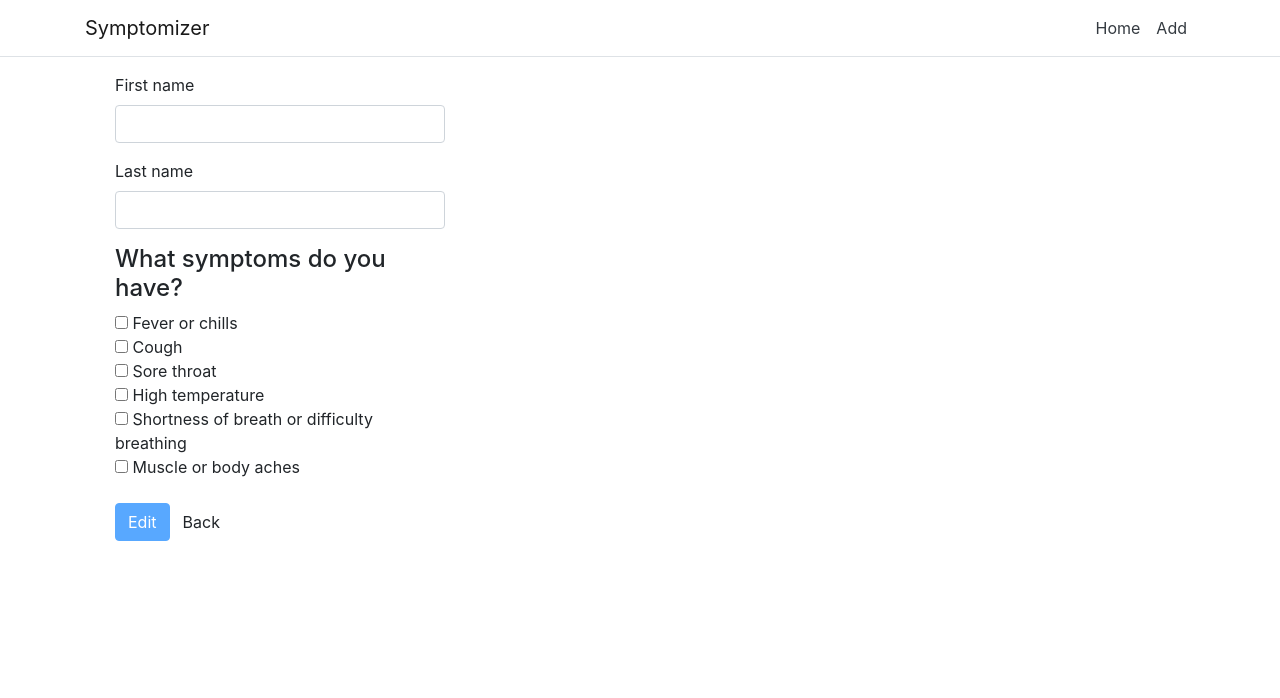
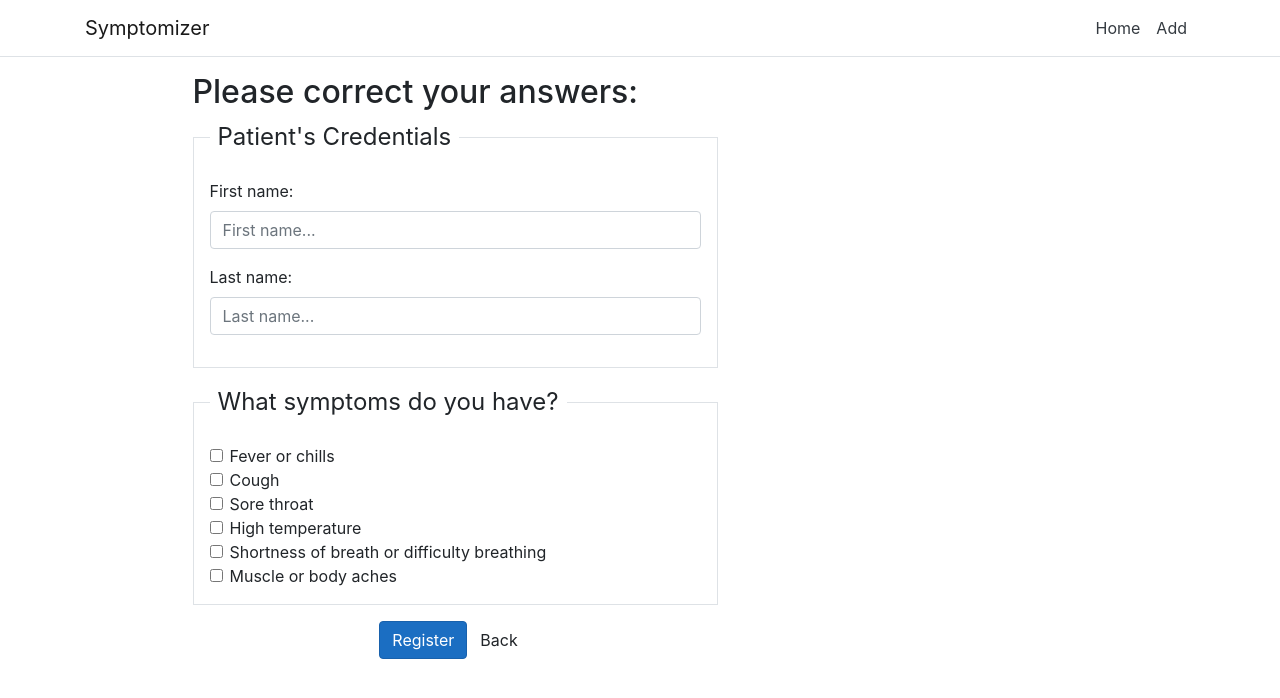
Before and after one commit to OSLOMET-Team-JAA/Symptomizer_v2, an Angular app in the folder Symptomizer_v2/ClientApp/: page /edit/1 in a window 1280 px wide. Shown: the top 698 px of the page. Built offline with nearby package versions, Linux system fonts and the light colour scheme; no server answers.

Commit message:
was testing recovery info to fill checkboxes. Done successfully but collapsed PUT method. I will correct it later. We will make it without checkbox recovery values.

```diff
--- a/Symptomizer_v2/ClientApp/src/app/add/add.component.ts
+++ b/Symptomizer_v2/ClientApp/src/app/add/add.component.ts
@@ -15,6 +15,7 @@ export interface Symptoms {
 export class AddComponent {
     dataForm: FormGroup;
     symptomsForm: FormGroup;
+
     allSymptoms = [];
 
     symptomsList: Symptoms[] = [
--- a/Symptomizer_v2/ClientApp/src/app/edit/edit.component.html
+++ b/Symptomizer_v2/ClientApp/src/app/edit/edit.component.html
@@ -1,35 +1,67 @@
+<div class="form-1-container section-container">
     <div class="container">
-    <div class="col-md-4">
-        <form [formGroup]="dataForm" (ngSubmit)="onSubmit()">
-            <input class="form-control" formControlName="id" type="hidden" />
+        <div class="row">
+            <div class="col form-1 section-description wow fadeIn">
+                <div class="divider-1 wow fadeInUp"><span></span></div>
+            </div>
+        </div>
+        <div class="row">
+            <div class="col-md-6 offset-md-1 form-1-box wow fadeInUp">
+
+                <form action="" method="get" [formGroup]="dataForm" (ngSubmit)="onSubmit()">
+                    <h2>Please correct your answers:</h2>
+                    <!-- Patients' Credentials  -->
+                    <fieldset class="form-group border p-3">
+                        <legend class="w-auto px-2">Patient's Credentials</legend>
+                        <input type="hidden" id="id" />
                         <div class="form-group">
-                <label>First name</label>
-                <input class="form-control" formControlName="firstname" />
-                <p class="alert alert-warning" [hidden]="dataForm.controls.firstname.valid || (dataForm.controls.firstname.pristine && !submitted)">
-                    Please enter your name.
-                </p>
+                            <label for="firstname">First name:</label>
+                            <input type="text" class="form-control" id="firstname" placeholder="First name..." name="firstname">
+                            <span id="failFirsName" style="color:red"></span>
                         </div>
                         <div class="form-group">
-                <label>Last name</label>
-                <input class="form-control" formControlName="lastname" />
-                <p class="alert alert-warning" [hidden]="dataForm.controls.lastname.valid || (dataForm.controls.lastname.pristine && !submitted)">
-                    Please enter your last name.
-                </p>
+                            <label for="lastname">Last name:</label>
+                            <input type="text" class="form-control" id="lastname" placeholder="Last name..." name="lastname">
+                            <span id="failLastName" style="color:red"></span>
                         </div>
-            <!--- Patient's symptoms --------------------->
-
-            <h4>What symptoms do you have?</h4>
-            <form [formGroup]="symptomsForm" (ngSubmit)="onSubmit()">
-                <div *ngFor="let symptom of symptomsList">
-                    <input type="checkbox" (change)="onChange(symptom.name, $event.target.checked)" />
-                    {{ symptom.name }}
+                    </fieldset>
+                    <!-- Patient's symptoms  -->
+                    <fieldset class="form-group border p-3">
+                        <legend class="w-auto px-2">What symptoms do you have?</legend>
+                        <div class="form-check">
+                            <input class="form-check-input" type="checkbox" name="preferences" id="symptom1" value="Fever or chills">
+                            <label class="form-check-label" for="symptom1">Fever or chills</label>
                         </div>
-            </form>
-            <br>
-            <div class="form-group">
-                <button type="submit" [disabled]="!dataForm.valid" class="btn btn-primary">Edit</button>
+                        <div class="form-check">
+                            <input class="form-check-input" type="checkbox" name="preferences" id="symptom2" value="Cough">
+                            <label class="form-check-label" for="symptom2">Cough</label>
+                        </div>
+                        <div class="form-check">
+                            <input class="form-check-input" type="checkbox" name="preferences" id="symptom3" value="Sore throat">
+                            <label class="form-check-label" for="symptom3">Sore throat</label>
+                        </div>
+                        <div class="form-check">
+                            <input class="form-check-input" type="checkbox" name="preferences" id="symptom4" value="High temperature">
+                            <label class="form-check-label" for="symptom4">High temperature</label>
+                        </div>
+                        <div class="form-check">
+                            <input class="form-check-input" type="checkbox" name="preferences" id="symptom5" value="Shortness of breath or difficulty breathing">
+                            <label class="form-check-label" for="symptom5">Shortness of breath or difficulty breathing</label>
+                        </div>
+                        <div class="form-check">
+                            <input class="form-check-input" type="checkbox" name="preferences" id="symptom6" value="Muscle or body aches">
+                            <label class="form-check-label" for="symptom6">Muscle or body aches</label>
+                        </div>
+                    </fieldset>
+                    <!-- Apply Button  -->
+                    <div class="form-group row text-center">
+                        <div class="col">
+                            <button type="submit" class="btn btn-primary">Register</button>
                             <button class="btn btn-default" routerLink="/home">Back</button>
+                        </div>
                     </div>
                 </form>
             </div>
         </div>
+    </div>
+</div>
--- a/Symptomizer_v2/ClientApp/src/app/edit/edit.component.ts
+++ b/Symptomizer_v2/ClientApp/src/app/edit/edit.component.ts
@@ -5,26 +5,15 @@ import { FormGroup, FormControl, Validators, FormBuilder, FormArray } from '@ang
 import { Router, ActivatedRoute } from '@angular/router';
 import { Patient } from "../Patient";
 
-export interface Symptoms {
-    id: number;
-    name: string;
-}
 
 @Component({
     templateUrl: "edit.component.html"
 })
+
 export class EditComponent implements OnInit {
     dataForm: FormGroup;
-    symptomsForm: FormGroup;
-    allSymptoms = [];
-    symptomsList: Symptoms[] = [
-        { id: 0, name: 'Fever or chills' },
-        { id: 1, name: 'Cough' },
-        { id: 2, name: 'Sore throat' },
-        { id: 3, name: 'High temperature' },
-        { id: 4, name: 'Shortness of breath or difficulty breathing' },
-        { id: 5, name: 'Muscle or body aches' },
-    ]
+    checkedSymptoms = []
+    allSymptoms = []
 
     validation = {
         id: [""],
@@ -36,26 +25,26 @@ export class EditComponent implements OnInit {
         ]
     }
 
-    constructor(private http: HttpClient, private fb: FormBuilder,
-        private route: ActivatedRoute, private router: Router) {
+    constructor(private http: HttpClient,
+        private route: ActivatedRoute, private fb: FormBuilder, private router: Router) {
         this.dataForm = fb.group(this.validation);
 
     }
 
     // symptoms = (this.symptomsForm.controls.name as FormArray);
-    onChange(name: string, isChecked: boolean) {
-        const symptoms = (this.symptomsForm.controls.name as FormArray);
-
-        if (isChecked) {
-            symptoms.push(new FormControl(name));
-            this.allSymptoms.push(name)
-        } else {
-            const index = symptoms.controls.findIndex(x => x.value === name);
-            symptoms.removeAt(index);
-            this.allSymptoms.splice(index);
-        }
-        console.log(symptoms)
-    }
+    // onChange(name: string, isChecked: boolean) {
+    //     const symptomsNameList = (this.symptomsForm.controls.name as FormArray);
+    //
+    //     if (isChecked) {
+    //         symptomsNameList.push(new FormControl(name));
+    //         this.allSymptoms.push(name)
+    //     } else {
+    //         const index = symptomsNameList.controls.findIndex(x => x.value === name);
+    //         symptomsNameList.removeAt(index);
+    //         this.allSymptoms.splice(index);
+    //     }
+    //     console.log(symptomsNameList)
+    // }
 
     findDisease(symptoms) {
         const flu = ["Fever or chills", "Cough", "Sore throat", "High temperature", "Muscle or body aches"]
@@ -72,16 +61,15 @@ export class EditComponent implements OnInit {
         }
     }
 
+
     ngOnInit() {
-        // this.route.params.subscribe(params => {
-        //   this.editPatient(params.id);
-        // });
-        this.symptomsForm = this.fb.group({
-            isArray: this.fb.array([], Validators.required)
-        });
+         this.route.params.subscribe(params => {
+           this.editPatient(params.id);
+         });
     }
 
     onSubmit() {
+        this.checkCheckBoxes();
         this.patientToEdit();
     }
 
@@ -89,21 +77,64 @@ export class EditComponent implements OnInit {
         this.http.get<Patient>("api/Patient/" + id)
             .subscribe(
                 p => {
-                    this.dataForm.patchValue({ id: p.id });
-                    this.dataForm.patchValue({ firstname: p.firstname });
-                    this.dataForm.patchValue({ lastname: p.lastname });
-                    this.dataForm.patchValue({ symptoms: p.symptoms });
-                    console.log(JSON.stringify(p.symptoms));
-                    const recSymptoms = JSON.stringify(p.symptoms);
+                    document.getElementById("id").setAttribute('value', ""+p.id);
+                    document.getElementById("firstname").setAttribute('value', ""+p.firstname);
+                    document.getElementById("lastname").setAttribute('value', ""+p.lastname);
+                    this.checkedSymptoms = (p.symptoms).split(',')
+                    console.log("After split")
+                    console.log(this.checkedSymptoms)
 
-                    this.dataForm.patchValue({ disease: p.disease });
-
+                    // Collecting all selectors with symptoms ids
+                    const nodeList = document.querySelectorAll('[id^="symptom"]') as NodeListOf<HTMLInputElement> ;
+                    // Loop through all nodes in nodeList
+                    nodeList.forEach(symptom => {
+                        // comparing array values of checkedSymptoms and values from nodeList
+                        for(let i=0; i< this.checkedSymptoms.length;i++){
+                            if(this.checkedSymptoms[i] == symptom.value){
+                                symptom.checked = true;
+                            }
+                        }
+                    });
                 },
                 error => console.log(error)
             );
     }
 
+    checkCheckBoxes(){
+        // Collecting all selectors with symptoms ids
+        const chBox = document.querySelectorAll('[id^="symptom"]') as NodeListOf<HTMLInputElement>;
+        // Loop through all nodes in nodeList
+        chBox.forEach(symptom => {
+            if(symptom.checked){
+                this.allSymptoms.push(symptom.value);
+            }
+        });
+        console.log(this.allSymptoms)
+        console.log(this.allSymptoms.toString())
+    }
+
+
     patientToEdit() {
+        const id: number = 0;
+        const firstname: string = "";
+        const lastname: string = "";
+        const readData = [];
+        const readCheckBoxes = document.querySelectorAll('[id="id"], [id="firstname"], [id="lastname"]') as NodeListOf<HTMLInputElement>;
+        readCheckBoxes.forEach(r => {
+            if(readCheckBoxes != null){
+                readData.push(r.value);
+            }
+        })
+        console.log(readCheckBoxes)
+
+        // const ePatient2 = {
+        //     id: readData[0],
+        //     firstname: readData[1],
+        //     lastname: readData[2],
+        //     symptoms: this.allSymptoms.toString(),
+        //     disease: this.findDisease(this.allSymptoms)
+        // }
+
         const ePatient = new Patient();
         ePatient.id = this.dataForm.value.id;
         ePatient.firstname = this.dataForm.value.firstname;
@@ -121,3 +152,5 @@ export class EditComponent implements OnInit {
             );
     }
 }
+
+// https://developer.mozilla.org/en-US/docs/Web/API/NodeList
```
Also changed, not shown: 2 other files (tests, documents, lock files or other folders). Lines whose indentation alone changed are shown as unchanged.
